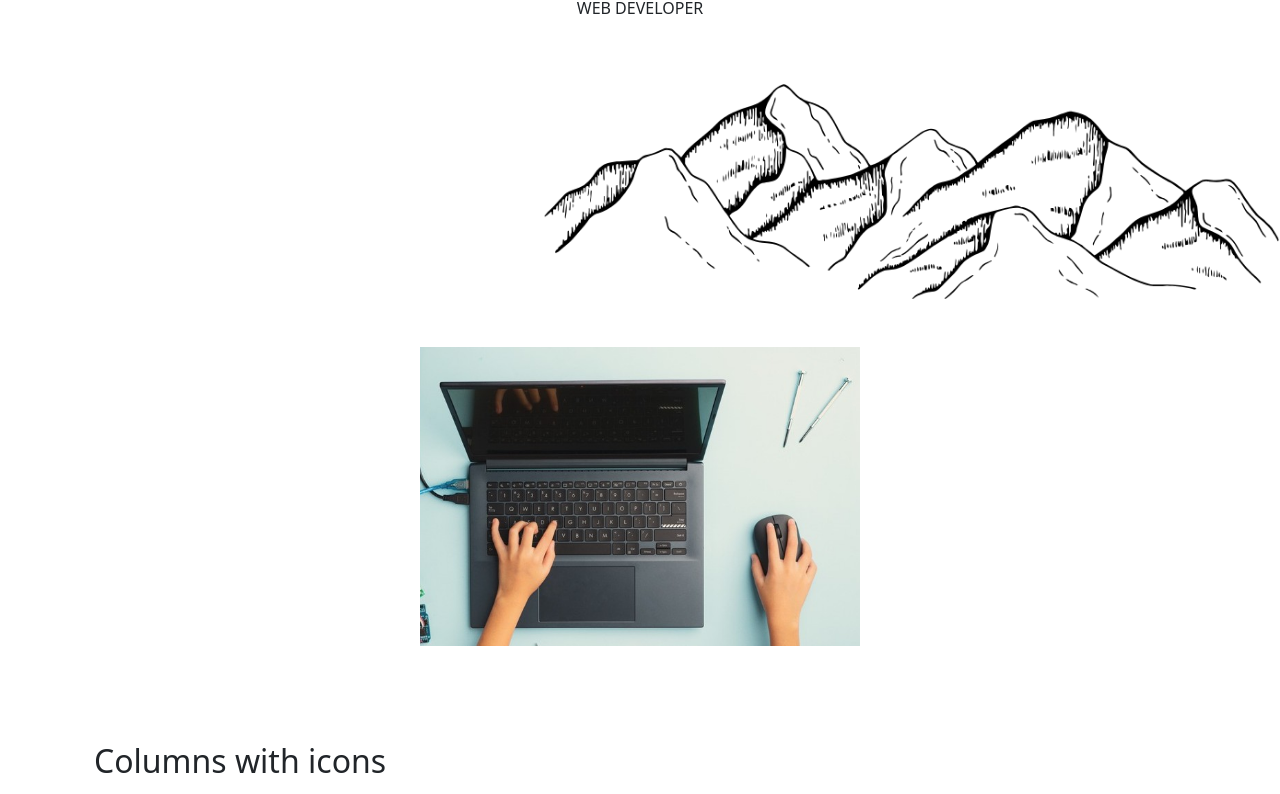
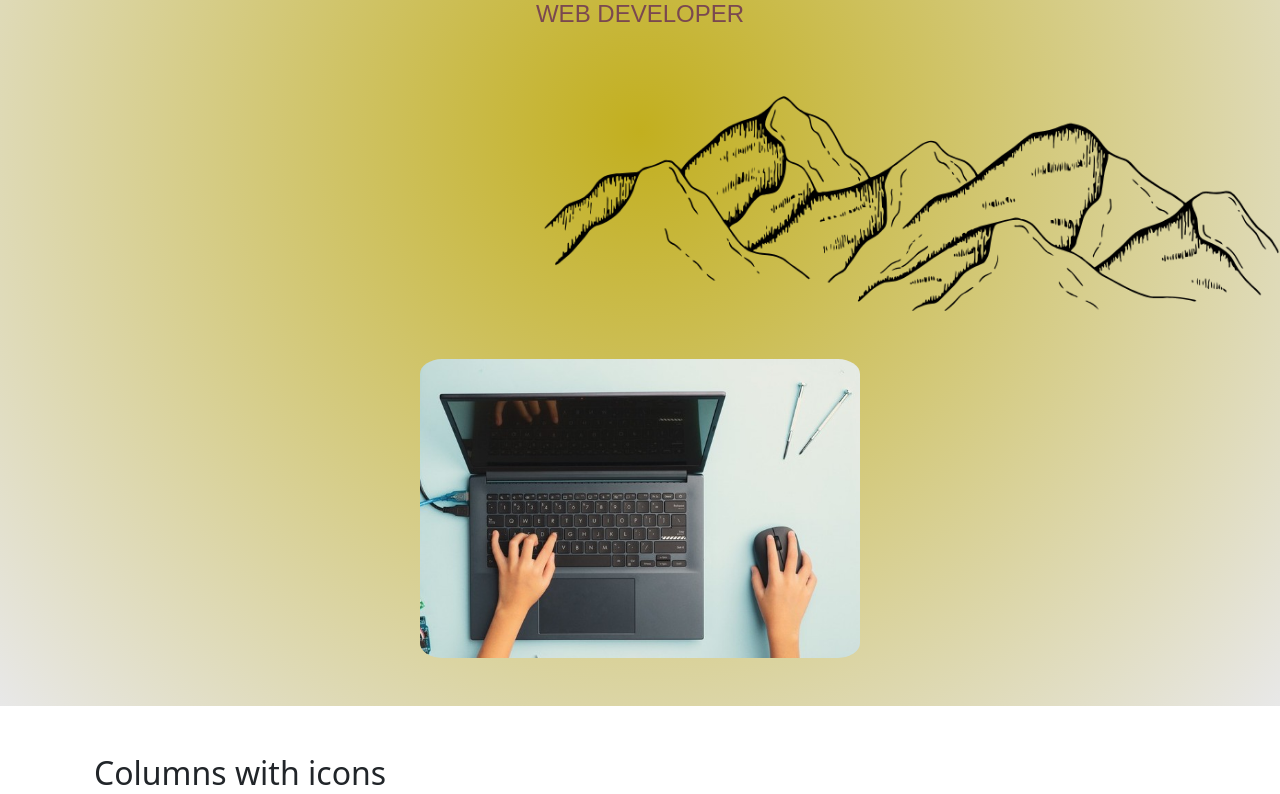
Before and after one commit to wallkn/capstone-2, a plain HTML site: page Capstone-2/index.html in a window 1280 px wide. Shown: the part 443-1237 px from the top of the page. Drawn offline with nearby package versions, Linux system fonts and the light colour scheme.

Commit message:
Update styles.css

```diff
--- a/Capstone-2/css/styles.css
+++ b/Capstone-2/css/styles.css
@@ -1,3 +1,10 @@
+
+
+.hero{
+    background: #c2af1f;
+    background: radial-gradient(circle,rgba(194, 175, 31, 1) 0%, rgba(232, 232, 232, 1) 100%);
+
+}
 .nombre{
     font-size: 4em;
     font-weight: 400;
@@ -5,5 +12,31 @@
     color: rgb(122, 72, 80);
     font-kerning: none;
     text-decoration: none;
+    font-family: "Imperial Script", cursive;
+}
+.subtitulos {
+
+    font-size: 1.5em;
+    font-weight: 200;
+    font-style: normal;
+    color: rgb(122, 72, 80);
+    font-kerning: none;
+    text-decoration: none;
     font-family: sans-serif;
 }
+.text-right{
+    justify-content: right;
+}
+
+.laptop {
+   border-radius: 5%;
+}
+
+/*  Aplicar estilos condicionados a una pantalla menor de 576 pixeles */
+@media (width< 575px) {
+    .sun   {
+       width: 300px;
+
+    }
+
+}
```
